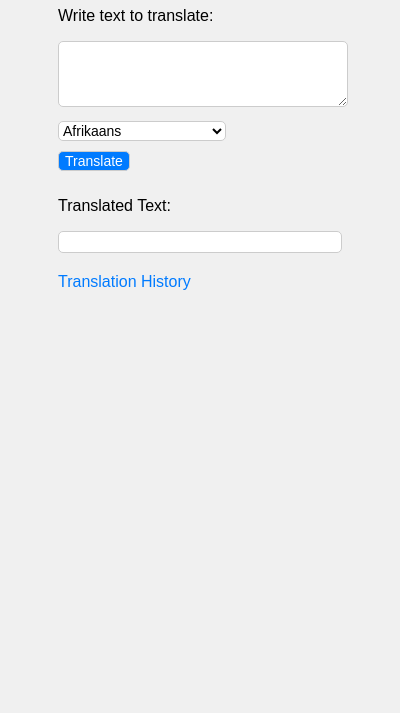
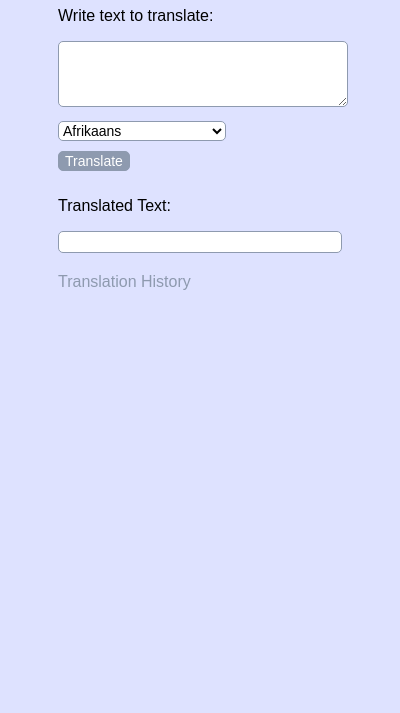
Before and after one commit to NINJAHATTORI004/Vo-Lancia, a browser extension: page popup.html in a window 400 px wide. Shown: the part 131-844 px from the top of the page. Drawn offline with Linux system fonts and the light colour scheme.

Commit message:
changed colors

```diff
--- a/history.css
+++ b/history.css
@@ -1,6 +1,6 @@
 body {
   font-family: Arial, sans-serif;
-  background-color: #f0f0f0;
+  background-color: #dee2ff;
   padding: 20px;
 }
 
@@ -17,7 +17,7 @@ ul {
 li {
   margin-bottom: 20px;
   padding: 20px;
-  border: 1px solid #ccc;
+  border: 1px solid #8e9aaf;
   border-radius: 10px;
   background-color: #fff;
   box-shadow: 0 2px 4px rgba(0, 0, 0, 0.1);
@@ -27,7 +27,7 @@ a {
   display: block;
   margin-top: 30px;
   text-decoration: none;
-  color: #007bff;
+  color: #8e9aaf;
 }
 
 a:hover {
--- a/styles.css
+++ b/styles.css
@@ -1,13 +1,13 @@
 body {
   font-family: Arial, sans-serif;
-  background-color: #f0f0f0;
+  background-color: #dee2ff;
   padding: 50px;
 }
 
 textarea {
   width: 100%;
   margin-bottom: 10px;
-  border: 1px solid #ccc;
+  border: 1px solid #8e9aaf;
   border-radius: 5px;
 }
 
@@ -15,7 +15,7 @@ select,
 button {
   margin-bottom: 10px;
 
-  border: 1px solid #ccc;
+  border: 1px solid #8e9aaf;
   border-radius: 5px;
   background-color: #fff;
   cursor: pointer;
@@ -24,18 +24,18 @@ button {
 
 button {
   margin-bottom: 10px;
-  background-color: #007bff;
+  background-color: #8e9aaf;
   color: #fff;
 }
 
 button:hover {
-  background-color: #0056b3;
+  background-color: #8e9aaf;
 }
 
 #translatedText {
   margin-top: 10px;
   padding: 10px;
-  border: 1px solid #ccc;
+  border: 1px solid #8e9aaf;
   border-radius: 5px;
   background-color: #fff;
 }
@@ -44,7 +44,7 @@ a {
   display: block;
   margin-top: 20px;
   text-decoration: none;
-  color: #007bff;
+  color: #8e9aaf;
 }
 
 a:hover {
```
